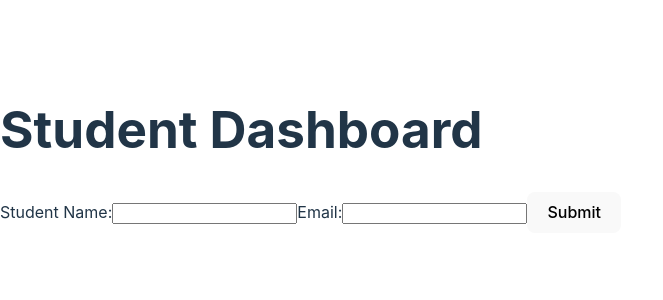
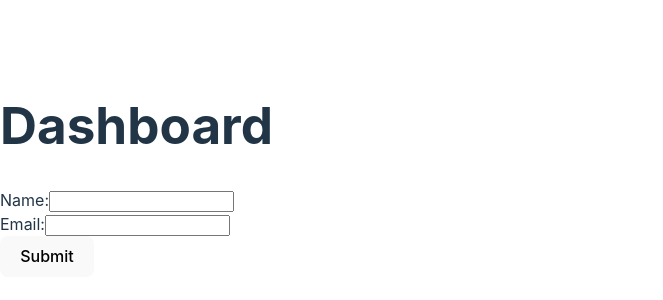
Before and after one commit to badger751/react_course_app, a React (Vite) app: page /dashboard in a window 1280 px wide. Shown: the part 230-530 px from the top of the page, without its empty margins (0-663 px from the left). Built offline with nearby package versions, Linux system fonts and the light colour scheme.

Commit message:
fouth_commit

```diff
--- a/src/App.tsx
+++ b/src/App.tsx
@@ -1,7 +1,8 @@
 import React from 'react';
 import { BrowserRouter as Router, Route, Routes } from 'react-router-dom';
 import CourseList from './components/CourseList';
-import StudentDashboard from './components/studentDashboard'; // Import StudentDashboard component
+ // Import StudentDashboard component
+import Dashboard from './components/studentDashboard';
 
 const App: React.FC = () => {
   return (
@@ -9,7 +10,7 @@ const App: React.FC = () => {
       <div className="App">
         <Routes>
           <Route path="/" element={<CourseList />} />
-          <Route path="/dashboard" element={<StudentDashboard />} /> {/* Add StudentDashboard route */}
+          <Route path="/dashboard" element={<Dashboard />} /> {/* Add StudentDashboard route */}
           {/* Add more routes as needed */}
         </Routes>
       </div>
--- a/src/components/studentDashboard.tsx
+++ b/src/components/studentDashboard.tsx
@@ -1,66 +1,110 @@
-// StudentDashboard.tsx
+import React, { useState } from 'react';
+import { supabase } from '../supabaseClient'; // Ensure this file exports your Supabase client instance
 
-import React, { useState } from 'react';
-import { supabase } from '../supabaseClient';
-import CourseTile from './CourseTile'; // Assuming CourseTile component is defined
+const Dashboard: React.FC = () => {
+  const [name, setName] = useState('');
+  const [email, setEmail] = useState('');
+  const [courseInfo, setCourseInfo] = useState<any>(null);
+  const [error, setError] = useState('');
 
-const StudentDashboard: React.FC = () => {
+  const handleInputChange = (e: React.ChangeEvent<HTMLInputElement>) => {
+    const { name, value } = e.target;
+    if (name === 'name') setName(value);
+    if (name === 'email') setEmail(value);
+  };
 
-  const [studentName, setStudentName] = useState('');
-  const [studentEmail, setStudentEmail] = useState('');
-  const [enrolledCourses, setEnrolledCourses] = useState<any[]>([]); // Adjust type as per your schema
-  const [error, setError] = useState<string | null>(null);
-
-  const handleFormSubmit = async (event: React.FormEvent) => {
-    event.preventDefault();
-
+  const fetchCourseDetails = async () => {
     try {
-      const { data, error } = await supabase
+      // Fetch student details
+      const { data: student, error: studentError } = await supabase
         .from('students')
         .select('course_enrolled')
-        .eq('name', studentName)
-        .eq('email', studentEmail);
+        .eq('name', name)
+        .eq('email', email)
+        .single();
 
-      if (error) {
-        throw error;
-      }
+      if (studentError) throw studentError;
 
-      if (data && data.length > 0) {
-        setEnrolledCourses(data);
+      if (student && student.course_enrolled) {
+        // Fetch course information
+        const { data: course, error: courseError } = await supabase
+          .from('course_info')
+          .select(`
+            instructor_name,
+            description,
+            enrollment_status,
+            course_duration,
+            schedule,
+            location,
+            prerequisites,
+            syllabus,
+            likes
+          `)
+          .eq('course_name', student.course_enrolled)
+          .single();
+
+        if (courseError) throw courseError;
+
+        setCourseInfo(course);
+        setError('');
       } else {
-        setEnrolledCourses([]);
-        setError('No courses found for the given student details.');
+        setError('No course enrollment found for the given name and email.');
       }
     } catch (error) {
-      console.error('Error fetching enrolled courses:', error);
-      setError('Failed to fetch enrolled courses. Please try again.');
+      setCourseInfo(null);
     }
+  };
+
+  const handleSubmit = (e: React.FormEvent) => {
+    e.preventDefault();
+    fetchCourseDetails();
   };
 
   return (
     <div>
-      <h1>Student Dashboard</h1>
-      <form onSubmit={handleFormSubmit}>
-        <label>
-          Student Name:
-          <input type="text" value={studentName} onChange={(e) => setStudentName(e.target.value)} required />
-        </label>
-        <label>
-          Email:
-          <input type="email" value={studentEmail} onChange={(e) => setStudentEmail(e.target.value)} required />
-        </label>
+      <h1>Dashboard</h1>
+      <form onSubmit={handleSubmit}>
+        <div>
+          <label htmlFor="name">Name:</label>
+          <input
+            type="text"
+            id="name"
+            name="name"
+            value={name}
+            onChange={handleInputChange}
+            required
+          />
+        </div>
+        <div>
+          <label htmlFor="email">Email:</label>
+          <input
+            type="email"
+            id="email"
+            name="email"
+            value={email}
+            onChange={handleInputChange}
+            required
+          />
+        </div>
         <button type="submit">Submit</button>
       </form>
-
-      {error && <div className="error-message">{error}</div>}
-
-      <div className="course-list">
-        {enrolledCourses.map((course: any) => (
-          <CourseTile key={course.course_name} course={course.course_name} />
-        ))}
-      </div>
+      {error && <p style={{ color: 'red' }}>{error}</p>}
+      {courseInfo && (
+        <div>
+          <h2>Course Details</h2>
+          <p><strong>Instructor Name:</strong> {courseInfo.instructor_name}</p>
+          <p><strong>Description:</strong> {courseInfo.description}</p>
+          <p><strong>Enrollment Status:</strong> {courseInfo.enrollment_status}</p>
+          <p><strong>Course Duration:</strong> {courseInfo.course_duration}</p>
+          <p><strong>Schedule:</strong> {courseInfo.schedule}</p>
+          <p><strong>Location:</strong> {courseInfo.location}</p>
+          <p><strong>Prerequisites:</strong> {courseInfo.prerequisites}</p>
+          <p><strong>Syllabus:</strong> {courseInfo.syllabus}</p>
+          <p><strong>Likes:</strong> {courseInfo.likes}</p>
+        </div>
+      )}
     </div>
   );
 };
 
-export default StudentDashboard;
+export default Dashboard;
```
